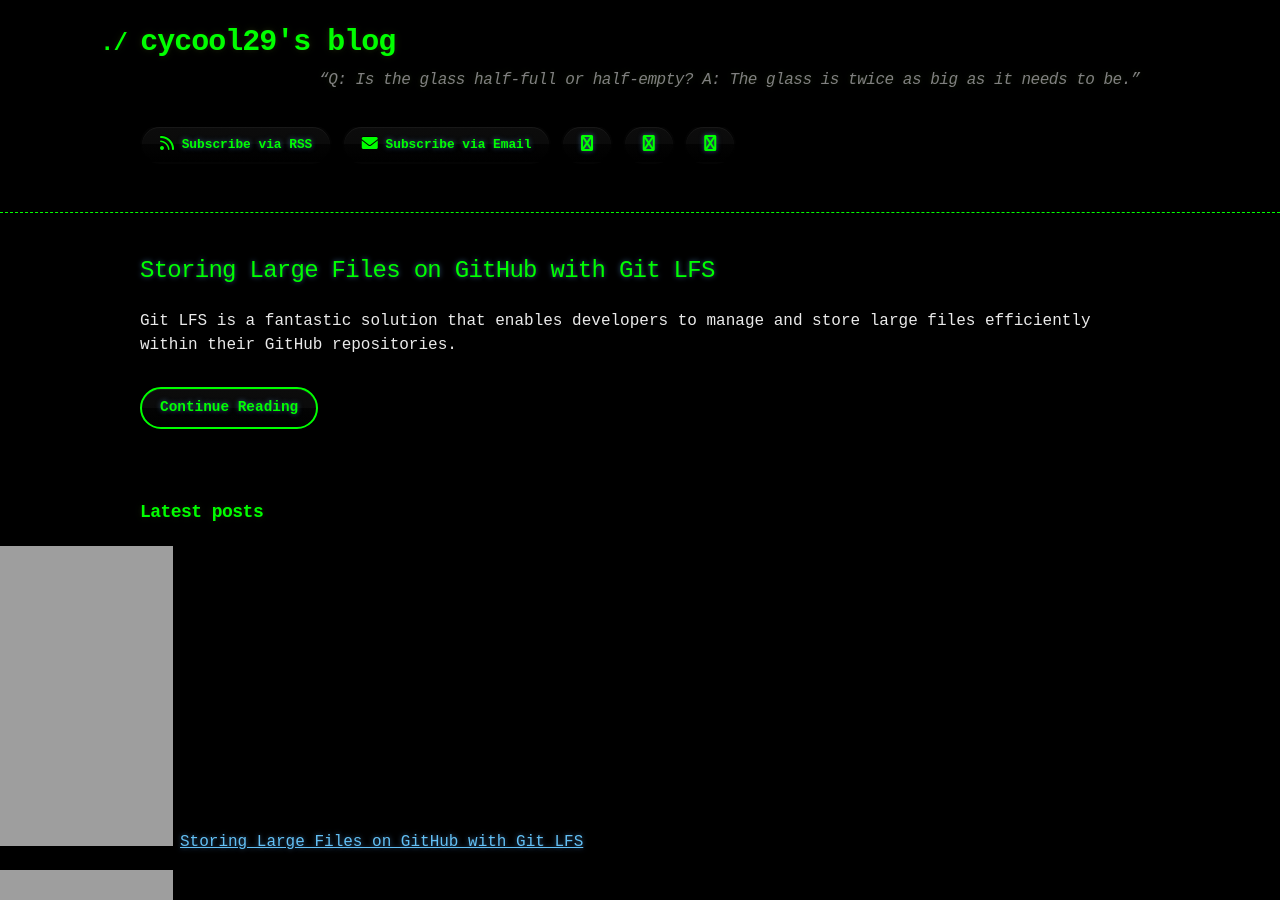
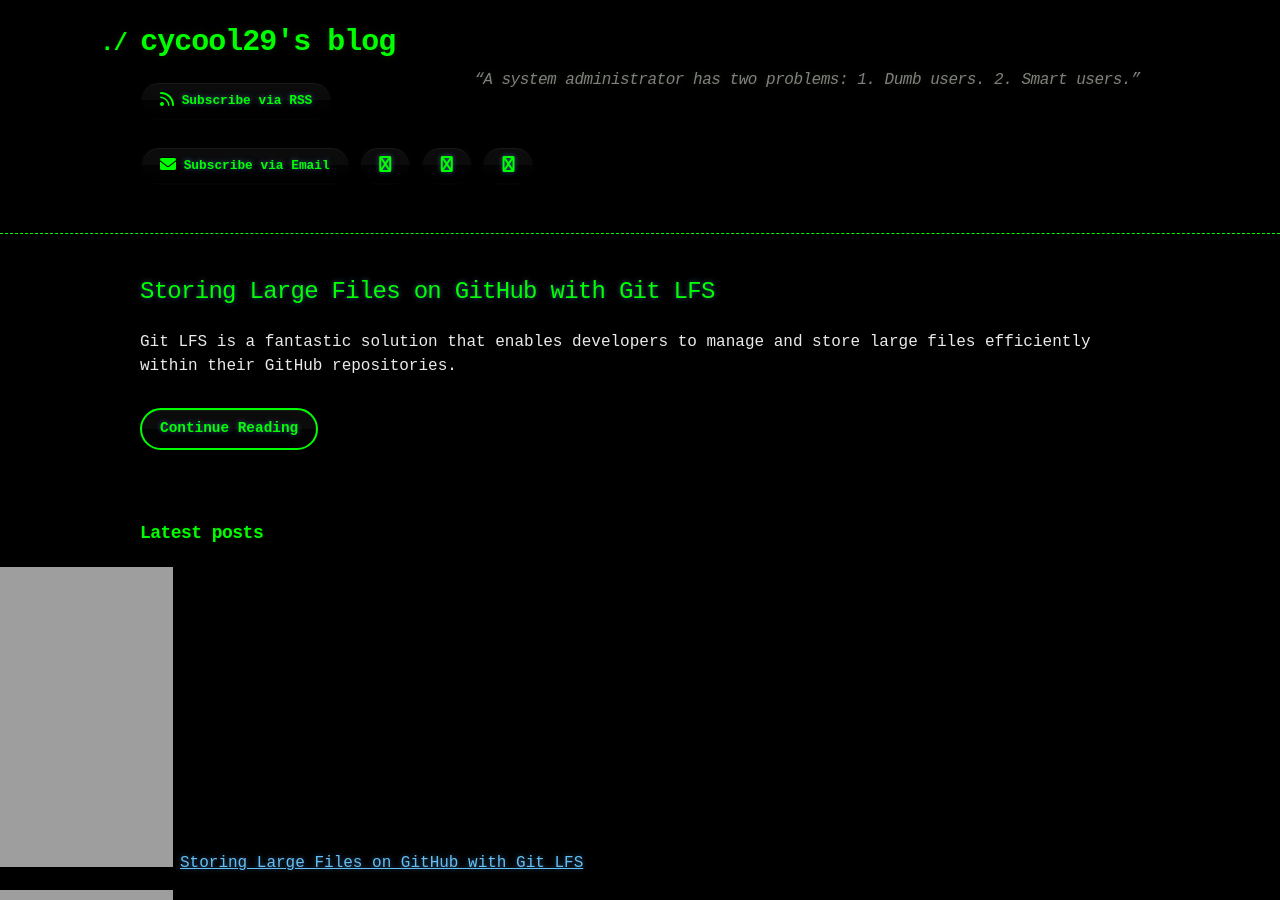
Before and after one commit to cycool29/cycool29.github.io, a Jekyll site: the page built from index.md, in a window 1280 px wide and 900 px high. Built offline with Jekyll 4.4.1, drawn with Linux system fonts in a browser that asks for light colours; a style sheet for code colours, icons or effects is not loaded.

Commit message:
Update quotes

```diff
--- a/_config.yml
+++ b/_config.yml
@@ -1,5 +1,5 @@
 title: cycool29's blog
-description: "“Q: Is the glass half-full or half-empty? A: The glass is twice as big as it needs to be.” "
+description: "“A system administrator has two problems: 1. Dumb users. 2. Smart users.” "
 bio: A high school student. Intermediate in Python, Git, Bash. Learning JavaScript. He/Him. "
 author: cycool29
 url: https://cycool29.github.io
```
